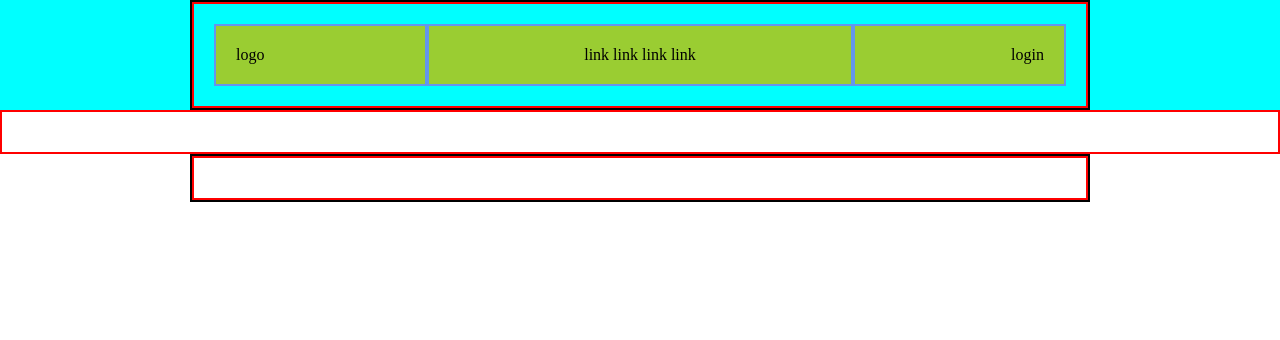
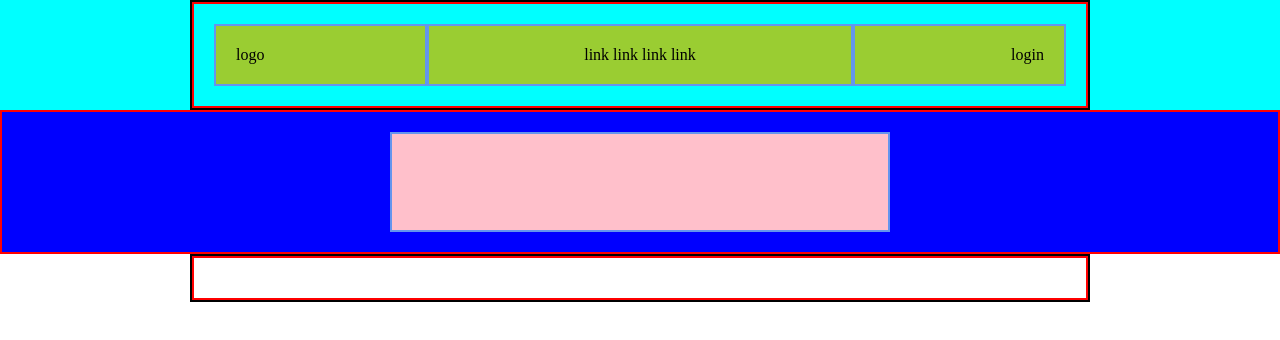
Before and after one commit to RoccoCerro/htmlcss-struttura-discord, a plain HTML site: page index.html in a window 1280 px wide. Drawn offline with Linux system fonts and the light colour scheme.

Commit message:
Feat the header

```diff
--- a/css/app.css
+++ b/css/app.css
@@ -29,8 +29,15 @@ img{
 }
 
 /* STILI GENERALI */
+.second-box .row{
+    justify-content: center;
+}
 
-
+.second-box .col-100{
+    width: 500px;
+    height: 100px;
+    background-color: pink;
+}
 
 
 
@@ -66,3 +73,7 @@ img{
 .one-col,.two-col,.three-col{
     background-color: yellowgreen;
 }
+
+.second-box{
+    background-color: blue;
+}
--- a/index.html
+++ b/index.html
@@ -18,9 +18,12 @@
                 </div>
             </div>
         </div>
-        <div>
+
+        <div class="second-box">
             <div class="row">
+                <div class="col-100">
 
+                </div>
             </div>
         </div>
     </header>
```
